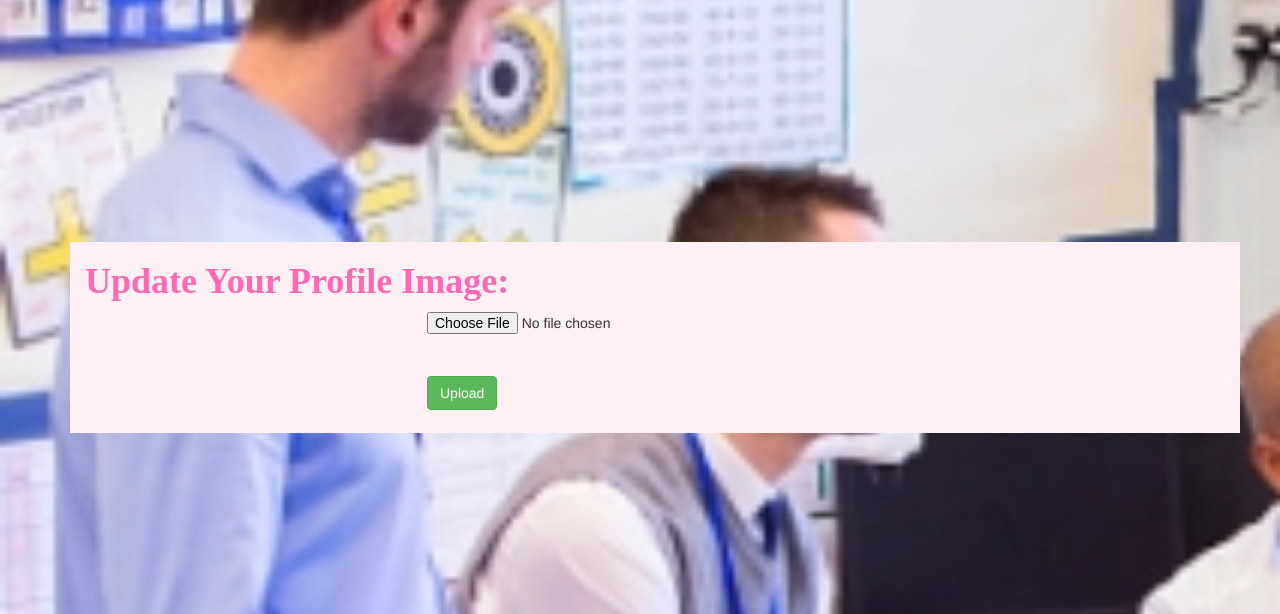
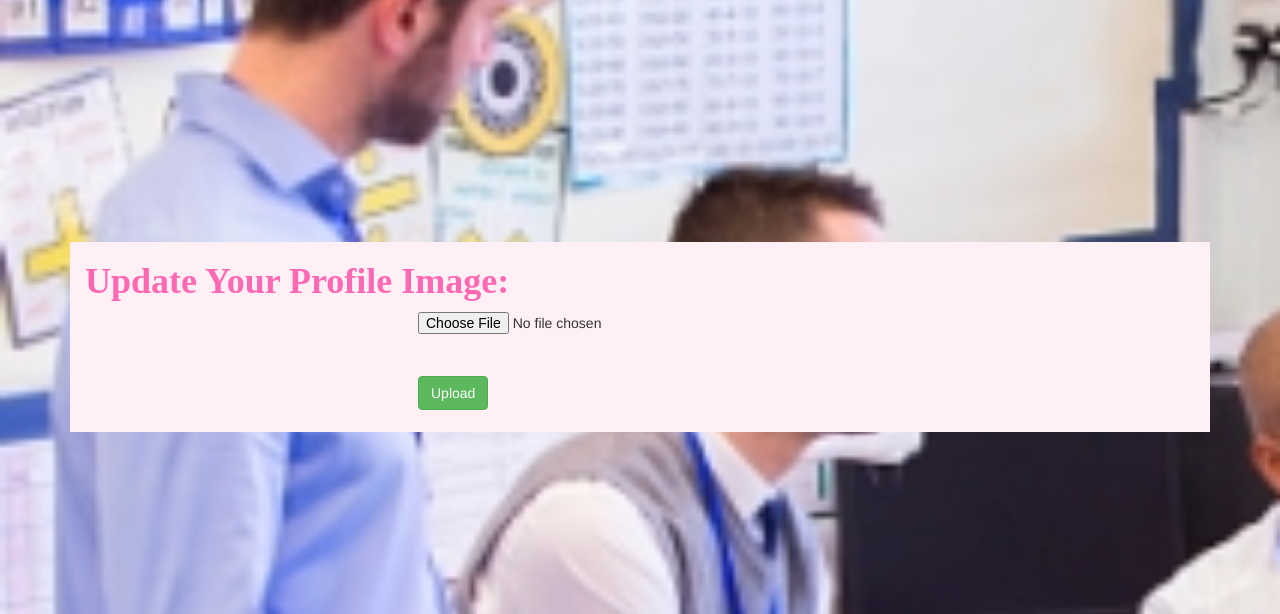
Before and after one commit to HamzaAzee/finalyearproject, a PHP site: page /sliimg.html in a window 1280 px wide. Shown: the part 210-824 px from the top of the page. Run offline with PHP 8.4, Linux system fonts and the light colour scheme.

Commit message:
Add files via upload

```diff
--- a/mystyle2.css
+++ b/mystyle2.css
@@ -68,7 +68,7 @@ background-color:indigo;
 	margin:auto;
 	background-color:lavenderblush;
 	background-size:cover;
-    width:relative;
+    width:100%;
 	margin-top:30%;
 }
 #move{
```
